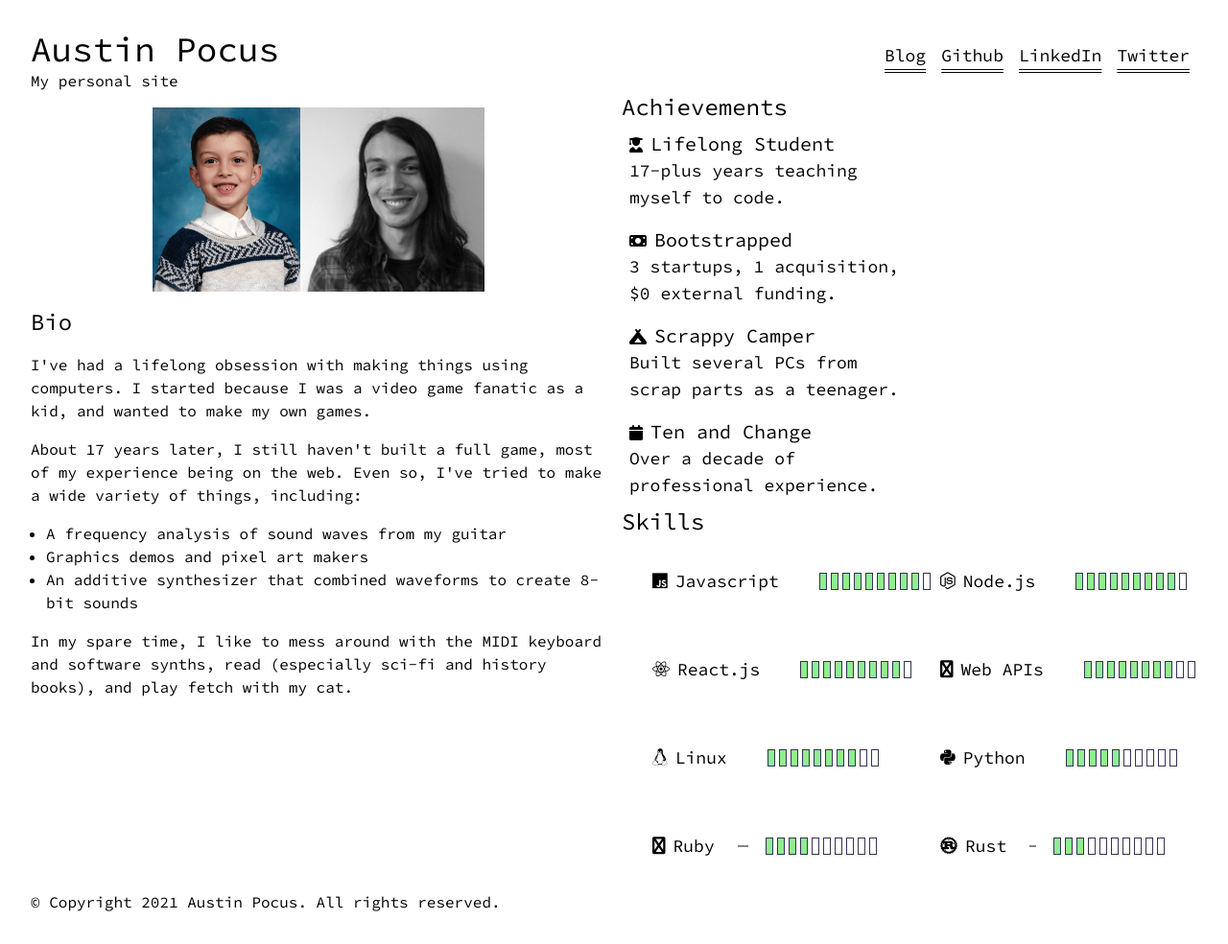
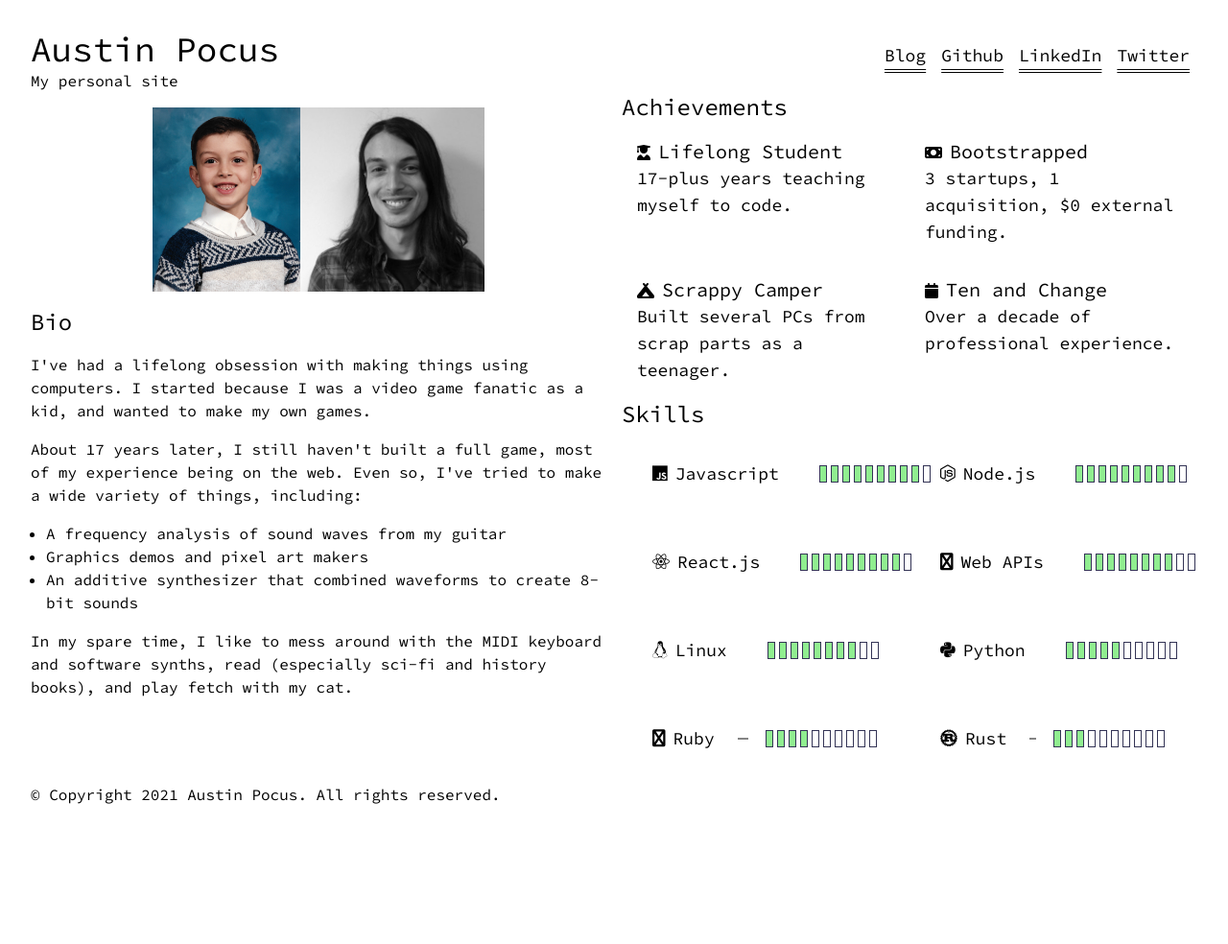
Before and after one commit to ajpocus/austinpocus.com, an Eleventy site: page index.njk in a window 1280 px wide. Shown: the whole page at 96% size. After the commit the page ends 872 px from the top, so only its background shows below. Built offline with nearby package versions, Linux system fonts and the light colour scheme; Eleventy itself is replaced by a stand-in of ours; files that its build step writes are made by us from their sources.

Commit message:
fix feats

```diff
--- a/css/index.css
+++ b/css/index.css
@@ -4,6 +4,10 @@
 	--link-color: #0158DB;
 	--visited-link-color: #3585fe;
 	--border-color: #666c;
+}
+
+* {
+	box-sizing: border-box;
 }
 
 .cell {
--- a/index.njk
+++ b/index.njk
@@ -17,11 +17,7 @@
 						'source-code-pro': ['Source Code Pro', 'monospace']
 					},
 				},
-			},
-			variants: {
-			},
-			plugins: [
-			]
+			}
 		}
 	</script>
 	<link rel="stylesheet" href="/css/index.css">
@@ -72,7 +68,7 @@
 
 				<ul class="flex flex-wrap">
 					{% for feat in info.feats %}
-						<li class="w-1/2 m-2">
+						<li class="w-1/2 p-4 flex-initial">
 							<header class="flex items-baseline">
 								<i class="fas {{ feat.icon }}"></i>
 								<h3 class="text-xl mx-2">{{ feat.name }}</h3>
@@ -114,7 +110,7 @@
 			</section>
 		</main>
 
-		<footer id="main-footer">
+		<footer>
 			&copy; Copyright 2021 Austin Pocus. All rights reserved.
 		</footer>
 	</div>
```
